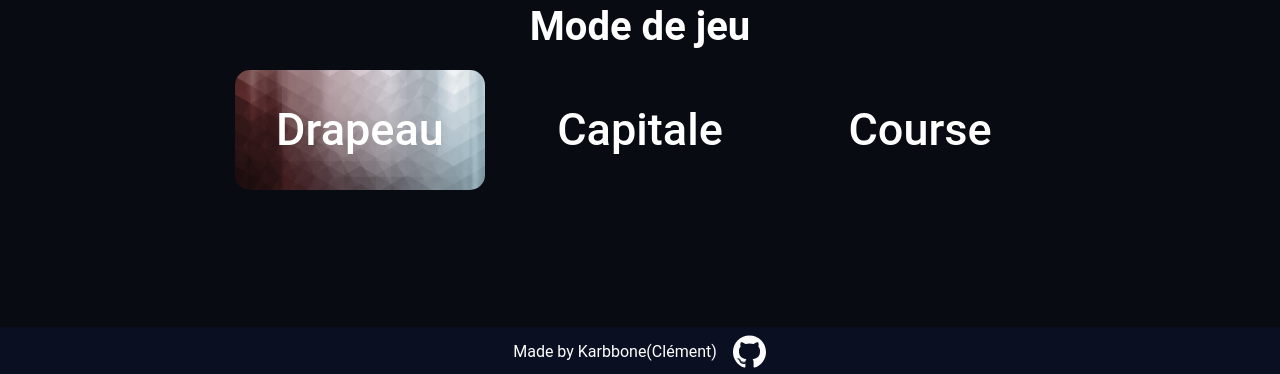
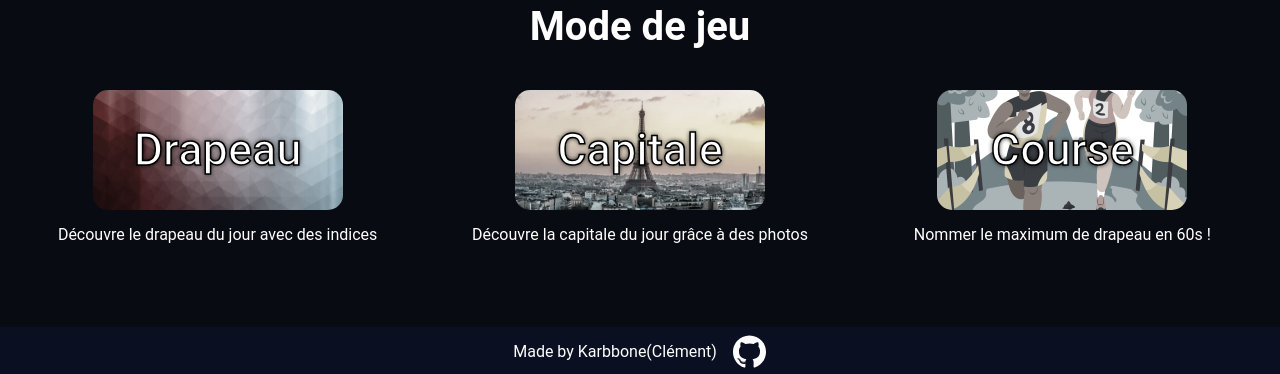
Before and after one commit to Karbbone/TodaysFlag, a React (Vite) app: page / in a window 1280 px wide. Shown: the part 423-797 px from the top of the page. Built offline with nearby package versions, Linux system fonts and the light colour scheme; a web font is replaced by a local one.

Commit message:
fix footer & Homepage

```diff
--- a/src/components/Footer/footer.scss
+++ b/src/components/Footer/footer.scss
@@ -1,9 +1,9 @@
 [id="footer"] {
   background-color: #0a0f21;
-  position: fixed;
   width: 100%;
   bottom: 0;
   color: white;
+  position: sticky;
   .logo-github-footer {
     height: 35px;
     width: 35px;
--- a/src/pages/Homepage.jsx
+++ b/src/pages/Homepage.jsx
@@ -1,5 +1,7 @@
 import logo from "../assets/freepik/20944707.jpg";
 import backgroundFlagGame from "../assets/freepik/red-blue-polygonal-background/O4YIH10.jpg";
+import Paris from "../assets/paris.jpg";
+import Sprint from "../assets/freepik/flat-design-cross-country-illustration/7461474.jpg";
 export const Homepage = () => {
   return (
     <>
@@ -23,6 +25,7 @@ export const Homepage = () => {
         <div className="wrapper">
           <h2>Mode de jeu</h2>
           <div className="games-list">
+            <div className="game-container">
               <a
                 href="/flag"
                 aria-label="Redirection vers la page de jeu des drapeaux"
@@ -31,10 +34,24 @@ export const Homepage = () => {
                 <div
                   style={{ backgroundImage: `url(${backgroundFlagGame})` }}
                 ></div>
-              <span>Drapeau</span>
+                <p>Drapeau</p>
               </a>
-            <a className="game">Capitale</a>
-            <a className="game">Course</a>
+              <p>Découvre le drapeau du jour avec des indices</p>
+            </div>
+            <div className="game-container">
+              <a className="game">
+                <div style={{ backgroundImage: `url(${Paris})` }}></div>
+                <p>Capitale</p>
+              </a>
+              <p>Découvre la capitale du jour grâce à des photos</p>
+            </div>
+            <div className="game-container">
+              <a className="game">
+                <div style={{ backgroundImage: `url(${Sprint})` }}></div>
+                <p>Course</p>
+              </a>
+              <p>Nommer le maximum de drapeau en 60s !</p>
+            </div>
           </div>
         </div>
       </section>
--- a/src/pages/Homepage.scss
+++ b/src/pages/Homepage.scss
@@ -1,5 +1,5 @@
 [id="section-home"] {
-  @media screen and (min-width: $wide) {
+  @media screen and (min-width: $desktop) {
     padding-top: 4rem;
     padding-bottom: 4rem;
   }
@@ -41,7 +41,7 @@
   }
 }
 [id="section-mode"] {
-  @media screen and (min-width: $wide) {
+  @media screen and (min-width: $desktop) {
     padding-top: 4rem;
     padding-bottom: 4rem;
   }
@@ -51,24 +51,43 @@
     font-size: 4rem;
     font-weight: 700;
     text-align: center;
+    @media screen and (min-width: $desktop) {
+      margin-bottom: 4rem;
+    }
     margin-bottom: 2rem;
   }
   div {
     &.games-list {
-      display: flex;
-      align-items: center;
-      justify-content: center;
-      gap: 3rem;
-
+      @media screen and (min-width: $desktop) {
+        display: flex;
+        justify-content: center;
+      }
+      text-align: center;
+      .game-container {
+        @media screen and (min-width: $desktop) {
+          width: 33%;
+        }
+        width: 100%;
+        height: 100%;
+        display: flex;
+        flex-direction: column;
+        align-items: center;
+        justify-content: center;
+        text-align: center;
+      }
       a {
-        text-decoration: none;
-
         &.game {
+          @media screen and (min-width: $desktop) {
+            display: flex;
+            justify-content: center;
+            align-items: center;
+            margin: 0 20px;
+          }
+          display: inline-block;
+          margin: 20px 0;
           cursor: pointer;
+          text-decoration: none;
           position: relative;
-          display: flex;
-          justify-content: center;
-          align-items: center;
           width: 25rem;
           height: 12rem;
           color: $color-white;
@@ -103,6 +122,16 @@
             background-repeat: no-repeat;
             background-position: center center;
           }
+
+          p {
+            display: flex;
+            align-items: center;
+            justify-content: center;
+            height: 100%;
+            margin: 0;
+            text-shadow: 0 0 0.5rem $color-black;
+            -webkit-text-stroke: 0.15rem black;
+          }
         }
       }
     }
--- a/src/scss/App.scss
+++ b/src/scss/App.scss
@@ -1,7 +1,8 @@
 @import "font";
 
 $tablet: 768px;
-$wide: 1200px;
+$desktop: 992px;
+$wide: 1280px;
 $max-width: 1280px;
 
 /* Couleurs du projet */
@@ -30,12 +31,10 @@ body {
 
   color: $color-black;
   background-color: #090b12;
-
-  //  Sticky footer
-  @media only screen and (max-width: 992px) {
+  #root {
     display: flex;
     flex-direction: column;
-
+    height: 100%;
     #content {
       flex: 1 0 auto;
     }
```
Also changed, not shown: src/assets/freepik/flat-design-cross-country-illustration/7461474.jpg (added), src/assets/paris.jpg (added). Lines whose indentation alone changed are shown as unchanged.
